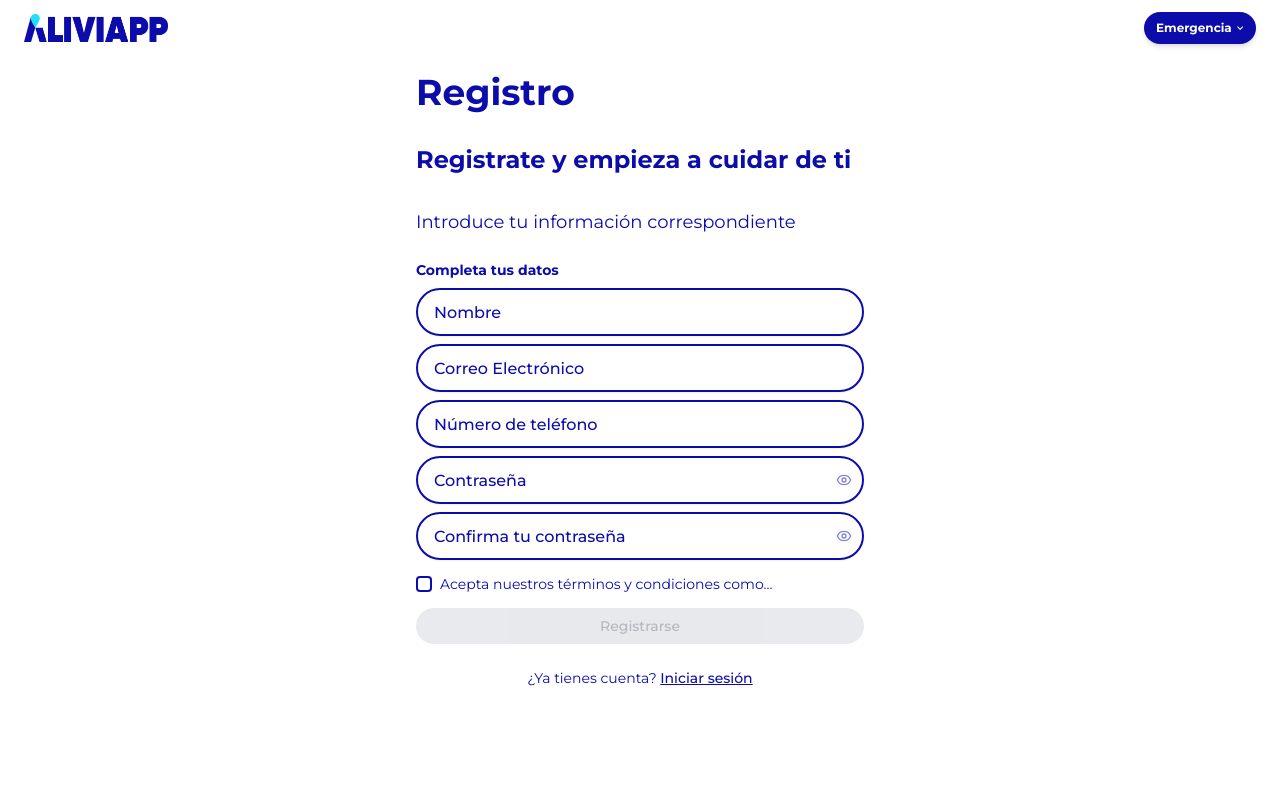
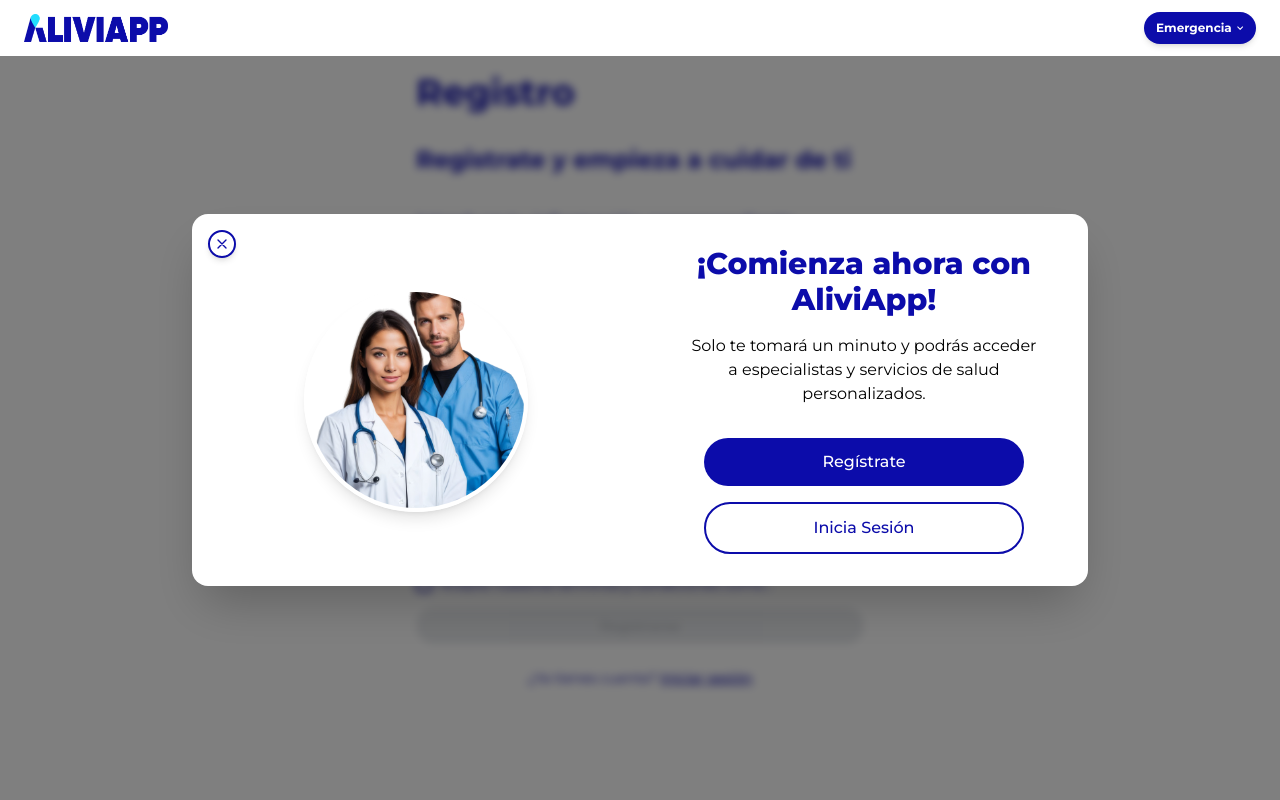
Before and after one commit to ChilyGarcia/alivio, a Next.js app: page /authentication/register in a window 1280 px wide. Shown: the top 800 px of the page. Built offline with nearby package versions, Linux system fonts and the light colour scheme; no server answers.

Commit message:
feat:modal-welcome

```diff
--- a/src/app/layout.tsx
+++ b/src/app/layout.tsx
@@ -4,6 +4,12 @@
 import ClientWrapper from "@/components/client-wrapper";
 import Footer from "@/components/footer";
 import { Toaster } from "sonner";
+import dynamic from "next/dynamic";
+
+// Importación dinámica del modal para evitar problemas de hidratación
+const WelcomeModal = dynamic(() => import("@/components/modals/WelcomeModal"), {
+  ssr: false,
+});
 
 export const metadata: Metadata = {
   title: "CSalud",
@@ -25,6 +31,7 @@
       <body className={montserrat.className}>
         <ClientWrapper>
           <main className="antialiased">
+            <WelcomeModal />
             {children}
           </main>
           <Footer />
--- a/src/components/footer.tsx
+++ b/src/components/footer.tsx
@@ -31,7 +31,7 @@
 
           {/* Compañía */}
           <div>
-            <h3 className="text-lg font-bold mb-4">Compañía</h3>
+            <h3 className="text-lg font-bold mb-4">Aliviapp</h3>
             <ul className="space-y-2">
               <li>
                 <a href="#" className="text-white hover:text-gray-200">
@@ -86,7 +86,7 @@
         {/* Copyright with lines */}
         <div className="mt-8 pt-8 text-center relative pb-8">
           <div className="absolute left-0 right-0 top-1/2 h-px bg-white/20"></div>
-          <span className="relative bg-primary px-4">AENS TECH 2023</span>
+          <span className="relative bg-primary px-4">AliviApp ©2026</span>
         </div>
       </div>
     </footer>
--- /dev/null
+++ b/src/components/modals/WelcomeModal.tsx
@@ -0,0 +1,92 @@
+"use client";
+
+import { useState, useEffect } from "react";
+import Image from "next/image";
+import Link from "next/link";
+
+const WelcomeModal = () => {
+  const [isOpen, setIsOpen] = useState(false);
+
+  useEffect(() => {
+    // Verificar si ya se mostró el modal
+    const hasSeenModal = localStorage.getItem("hasSeenWelcomeModal123");
+    if (!hasSeenModal) {
+      setIsOpen(true);
+      localStorage.setItem("hasSeenWelcomeModal12", "true");
+    }
+  }, []);
+
+  if (!isOpen) return null;
+
+  return (
+    <div className="fixed inset-0 bg-black/50 backdrop-blur-sm flex items-center justify-center z-50 p-4">
+      <div className="bg-white rounded-2xl overflow-hidden w-full max-w-4xl max-h-[90vh] flex flex-col md:flex-row shadow-2xl relative">
+        {/* Botón de cerrar */}
+        <button
+          onClick={() => setIsOpen(false)}
+          className="absolute top-4 left-4 bg-white text-primary border-2 border-primary w-7 h-7 rounded-full flex items-center justify-center shadow-md hover:bg-gray-50 transition-colors z-10"
+          aria-label="Cerrar modal"
+        >
+          <svg
+            xmlns="http://www.w3.org/2000/svg"
+            className="h-4 w-4"
+            fill="none"
+            viewBox="0 0 24 24"
+            stroke="currentColor"
+          >
+            <path
+              strokeLinecap="round"
+              strokeLinejoin="round"
+              strokeWidth={2}
+              d="M6 18L18 6M6 6l12 12"
+            />
+          </svg>
+        </button>
+        {/* Imagen */}
+        <div className="w-full md:w-1/2 flex items-center justify-center p-8">
+          <div className="relative w-48 h-48 md:w-56 md:h-56 rounded-full overflow-hidden border-4 border-white shadow-lg">
+            <Image
+              src="/images/doc1.png"
+              alt="Bienvenido a AliviApp"
+              fill
+              className="object-cover"
+              priority
+            />
+          </div>
+        </div>
+
+        {/* Contenido */}
+        <div className="w-full md:w-1/2 p-8 flex flex-col justify-center">
+          <div className="text-center">
+            <h2 className="text-3xl font-extrabold text-primary mb-4">
+              ¡Comienza ahora con AliviApp!
+            </h2>
+            <p className="text-black mb-8 px-4">
+              Solo te tomará un minuto y podrás acceder a especialistas y
+              servicios de salud personalizados.
+            </p>
+
+            <div className="flex flex-col space-y-4 max-w-xs mx-auto">
+              <Link
+                href="/authentication/register"
+                onClick={() => setIsOpen(false)}
+                className="bg-primary text-white py-3 px-6 rounded-full text-center font-medium hover:bg-primary-dark transition-colors"
+              >
+                Regístrate
+              </Link>
+              <Link
+                href="/authentication/login"
+                onClick={() => setIsOpen(false)}
+                className="border-2 border-primary text-primary py-3 px-6 rounded-full text-center font-medium hover:bg-gray-50 transition-colors"
+              >
+                Inicia Sesión
+              </Link>
+            </div>
+          </div>
+        </div>
+      </div>
+    </div>
+  );
+};
+
+export default WelcomeModal;
```
